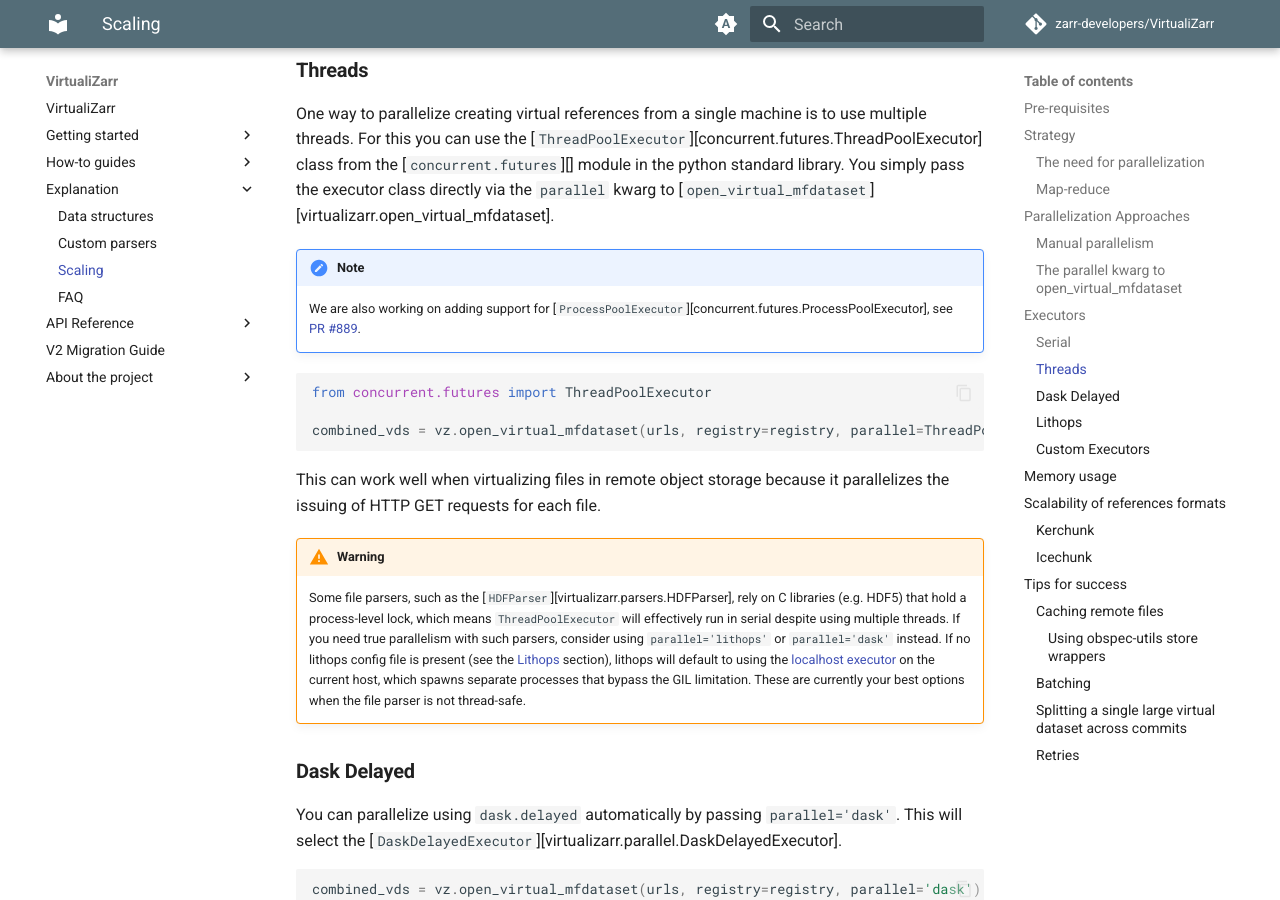
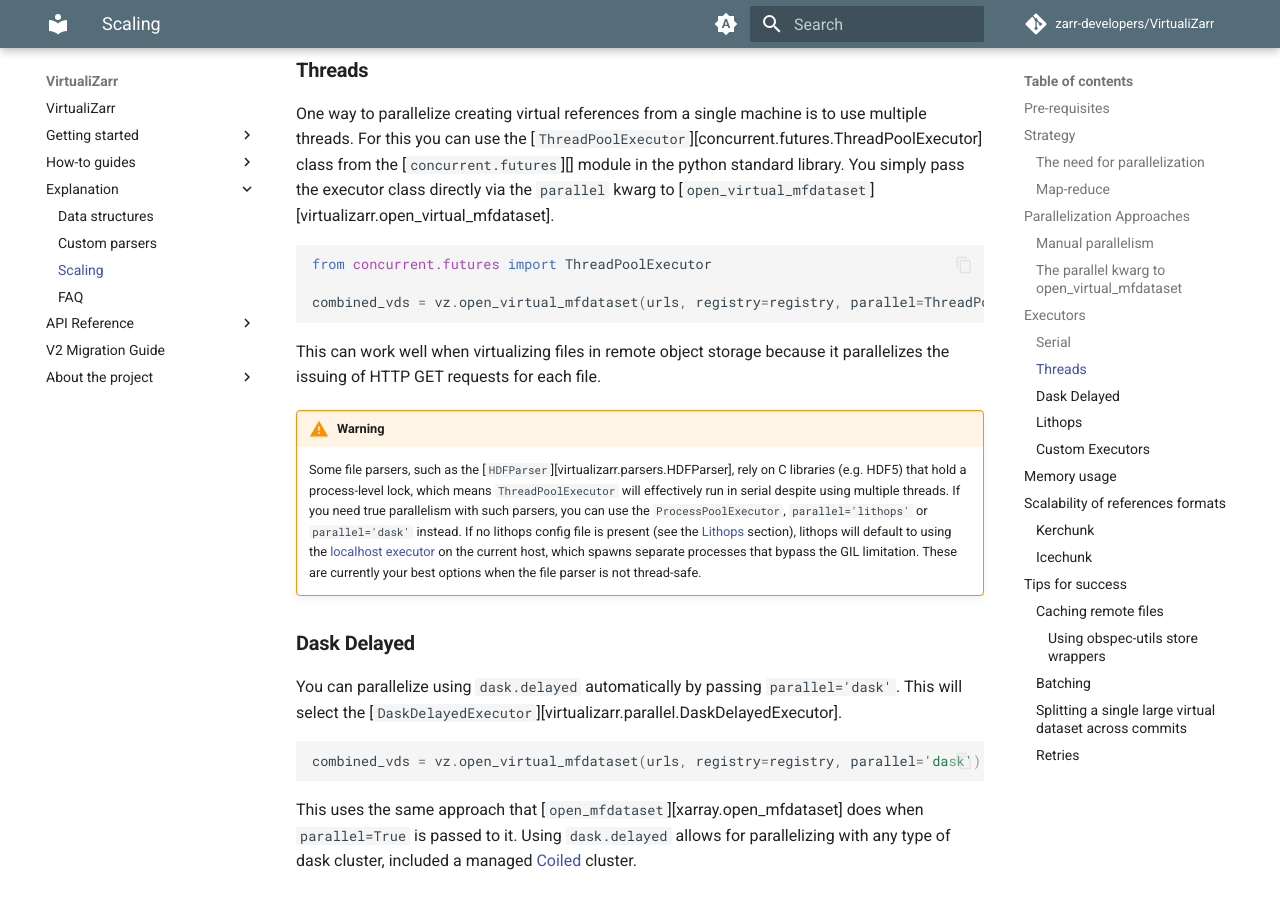
Before and after one commit to zarr-developers/VirtualiZarr, an MkDocs documentation site: the page built from docs/scaling.md, in a window 1280 px wide and 900 px high, scrolled down 3205 px. Built offline with MkDocs 1.6.1 and Material for MkDocs 9.7.7, drawn with Linux system fonts in a browser that asks for light colours; comment, search, counter and statistics services are not loaded; the version menu is left out.

Commit message:
Revert warning about ProcessPoolExecutor
Updated note on ProcessPoolExecutor and clarified parallelism options with file parsers.

````diff
--- a/docs/scaling.md
+++ b/docs/scaling.md
@@ -103,9 +103,6 @@
 For this you can use the [`ThreadPoolExecutor`][concurrent.futures.ThreadPoolExecutor] class from the [`concurrent.futures`][] module in the python standard library.
 You simply pass the executor class directly via the `parallel` kwarg to [`open_virtual_mfdataset`][virtualizarr.open_virtual_mfdataset].
 
-!!! note
-    We are also working on adding support for [`ProcessPoolExecutor`][concurrent.futures.ProcessPoolExecutor], see [PR #889](https://github.com/zarr-developers/VirtualiZarr/pull/889).
-
 ```python
 from concurrent.futures import ThreadPoolExecutor
 
@@ -116,7 +113,7 @@
 
 !!! warning
     Some file parsers, such as the [`HDFParser`][virtualizarr.parsers.HDFParser], rely on C libraries (e.g. HDF5) that hold a process-level lock, which means `ThreadPoolExecutor` will effectively run in serial despite using multiple threads.
-    If you need true parallelism with such parsers, consider using `parallel='lithops'` or `parallel='dask'` instead. If no lithops config file is present (see the [Lithops](#lithops) section), lithops will default to using the [localhost executor](https://lithops-cloud.github.io/docs/source/api_futures.html#lithops.executors.LocalhostExecutor) on the current host, which spawns separate processes that bypass the GIL limitation. These are currently your best options when the file parser is not thread-safe.
+    If you need true parallelism with such parsers, you can use the `ProcessPoolExecutor`, `parallel='lithops'` or `parallel='dask'` instead. If no lithops config file is present (see the [Lithops](#lithops) section), lithops will default to using the [localhost executor](https://lithops-cloud.github.io/docs/source/api_futures.html#lithops.executors.LocalhostExecutor) on the current host, which spawns separate processes that bypass the GIL limitation. These are currently your best options when the file parser is not thread-safe.
 
 ### Dask Delayed
 
````
